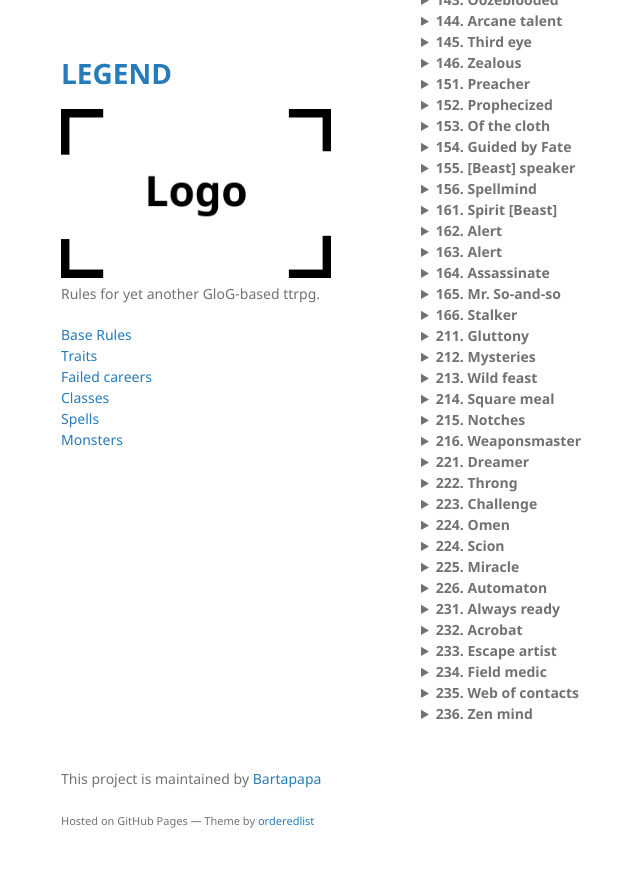
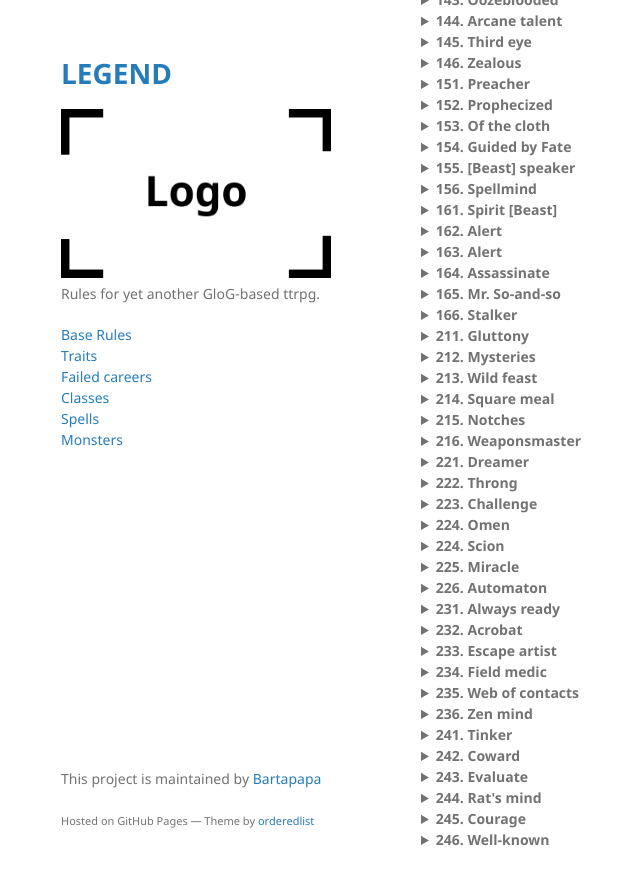
Before and after one commit to Bartapapa/legend, a Jekyll site: the page built from docs/pages/gifts.md, in a window 1280 px wide and 900 px high, scrolled down 727 px. Shown: the top 885 px of the window, without its empty margins (149-789 px from the left). Built offline with Jekyll 4.4.1, drawn with Linux system fonts in a browser that asks for light colours.

Commit message:
Update gifts.md

```diff
--- a/docs/pages/gifts.md
+++ b/docs/pages/gifts.md
@@ -302,3 +302,33 @@ Once per session, you can declare that you know someone who can help you with yo
 <summary><b>236. Zen mind</b></summary>
 Whenever you're affected by great emotion, you can take an action to take a breath and put that emotion in your Mind. You won't be affected by it for the time being, but you'll need to let it out at one point or another. If you speak calmly and directly to people, they won't start having overt displays of emotion, unless they already were prior to you talking to them.
 </details>
+
+<details markdown="1">
+<summary><b>241. Tinker</b></summary>
+By taking an hour's worth of time, you can either merge to previously unmerged items together, or create a new item. To do so, destroy two unmerged items. If you can make a new name of an item from the letters making up the letters of both destroyed items, you create that item. Merged items and created items in this way are useless to anyone else. You may need some tools to successfully merge or create certain items.
+</details>
+
+<details markdown="1">
+<summary><b>242. Coward</b></summary>
+You run faster if you're running away from something. Unless it's really fast, it won't catch you. When you're running away from something dangerous, you can run through a door or entrance and reappear at another unrelated door or exit in sight of the first.
+</details>
+
+<details markdown="1">
+<summary><b>243. Evaluate</b></summary>
+You instantly know the value of any Civilized object, as well as any object related to your Failed career. Objects you give to people related to your Failed career count as one step more valuable.
+</details>
+
+<details markdown="1">
+<summary><b>244. Rat's mind</b></summary>
+When someone tries to read your mind or detect the equivalent of your alignment, you can feed them false information. They won't realize it's false. If you're affected by a spell that would take your free will away from you, you can, as an action, put that effect in your Mind and regain control of yourself. When you rest, you can roll +Wit to destroy it.
+</details>
+
+<details markdown="1">
+<summary><b>245. Courage</b></summary>
+You have a boon on rolls to resist fear. You automatically succeed when you have a Scar related to whatever is trying to affect you in such a way. If you succeed, all your Followers, as well as your Party, has a boon to their own roll.
+</details>
+
+<details markdown="1">
+<summary><b>246. Well-known</b></summary>
+Once per session, when you meet a named NPC, you can declare that you know them. They know you too, and not necessarily in a good way. You know one bit of important information about them (anything that wouldn't be immediately knowable by looking at them) - ask a question related to them to the GM, and you'll get an honest answer.
+</details>
```
